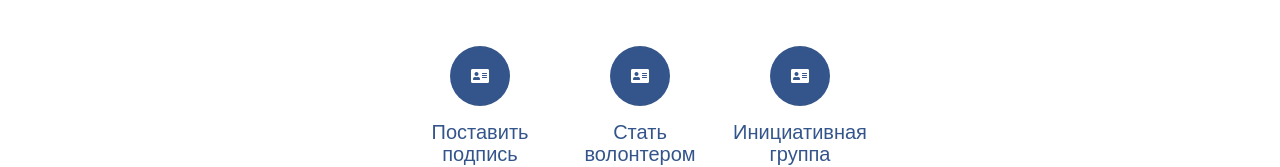
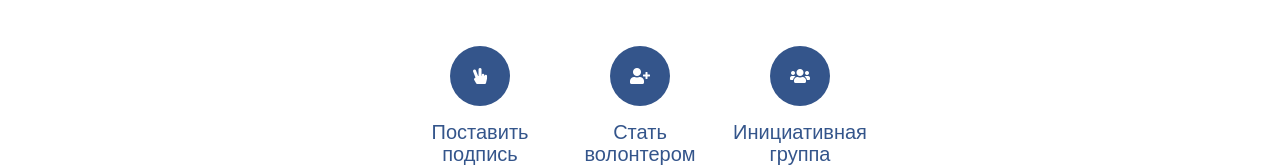
Before and after one commit to html5css3-pro/tsepkalo, a React (Create React App) app: page / in a window 1280 px wide. Shown: the part 625-792 px from the top of the page. Built offline with nearby package versions, Linux system fonts and the light colour scheme.

Commit message:
Changed icons for intro block

```diff
--- a/src/components/Intro/index.js
+++ b/src/components/Intro/index.js
@@ -22,19 +22,19 @@ const Intro = () => (
         <ul>
           <li>
             <a href="/">
-              <span><i className="fas fa-address-card"></i></span>
+              <span><i className="fas fa-hand-peace"></i></span>
               <p>Поставить подпись</p>
             </a>
           </li>
           <li>
             <a href="/">
-              <span><i className="fas fa-address-card"></i></span>
+              <span><i className="fas fa-user-plus"></i></span>
               <p>Стать волонтером</p>
             </a>
           </li>
           <li>
             <a href="/">
-              <span><i className="fas fa-address-card"></i></span>
+              <span><i className="fas fa-users"></i></span>
               <p>Инициативная группа</p>
             </a>
           </li>
```
